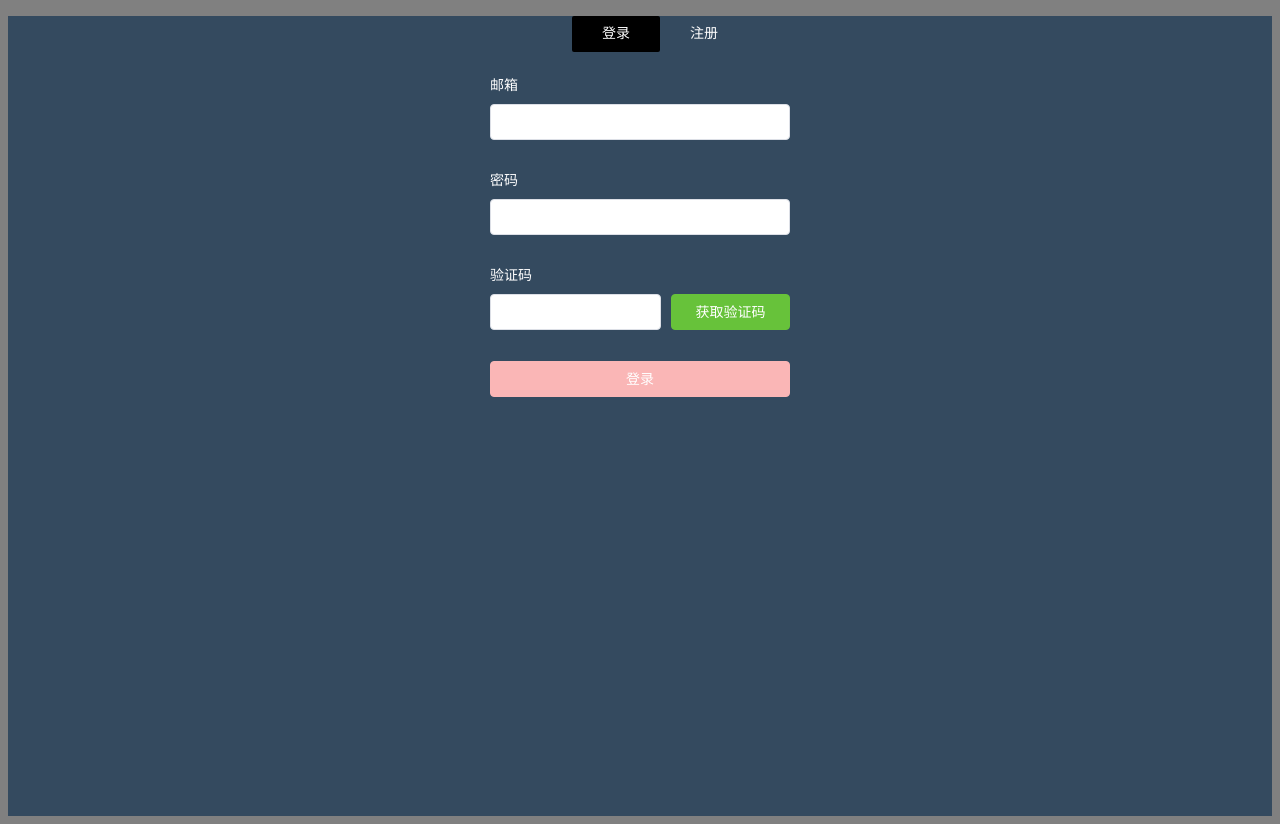
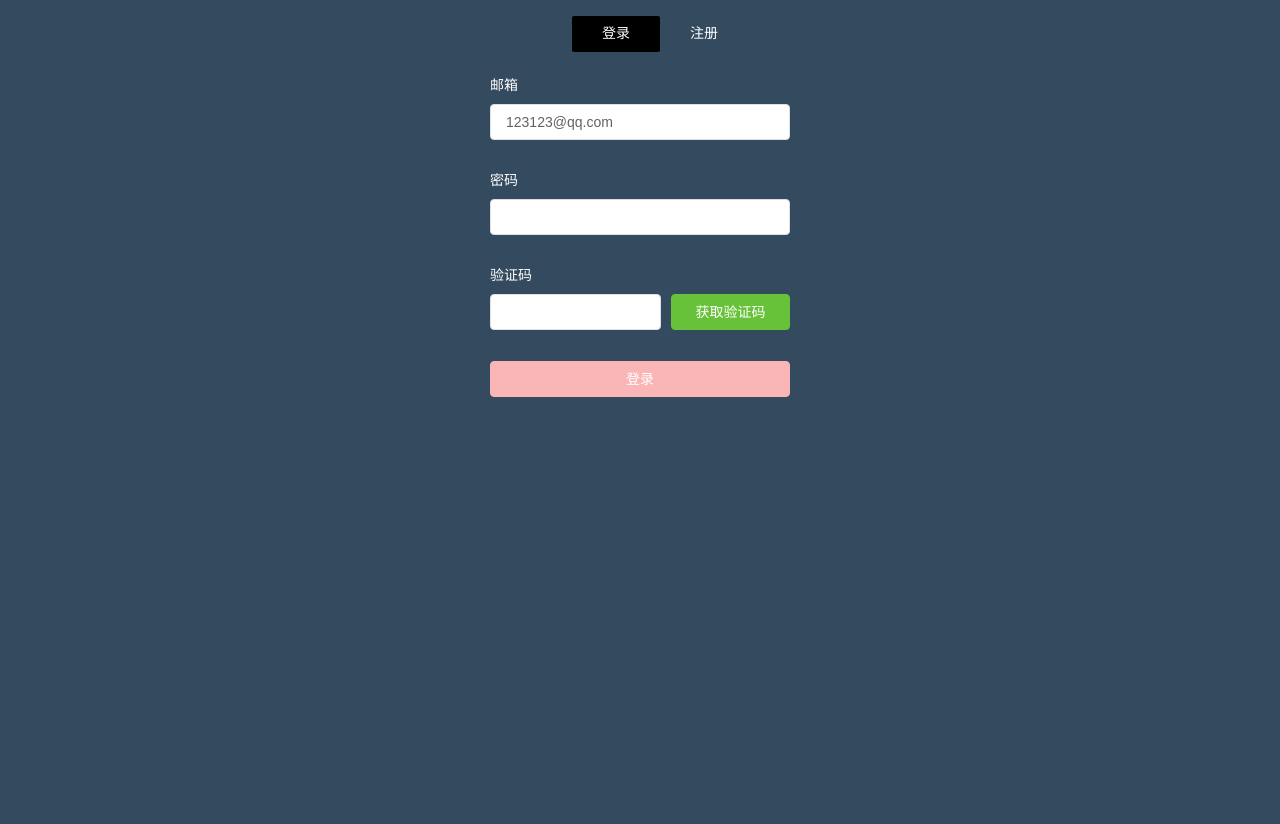
Before and after one commit to LeeYuChao/vue-mall, a Vue app: page /#/login in a window 1280 px wide. After the commit the page ends 800 px from the top, so only its background shows below. Built offline with nearby package versions, Linux system fonts and the light colour scheme.

Commit message:
'更新修改'

```diff
--- a/package.json
+++ b/package.json
@@ -13,6 +13,7 @@
     "core-js": "^3.6.5",
     "element-ui": "^2.13.2",
     "font-awesome": "^4.7.0",
+    "js-sha1": "^0.6.0",
     "vue": "^2.6.11",
     "vue-router": "^3.2.0",
     "vuex": "^3.4.0"
--- a/src/api/login.js
+++ b/src/api/login.js
@@ -1,12 +1,13 @@
-import service from '@/utils/request'
+import service from '@/utils/request';
 /**
  * 获取验证码
  */
-export function GetSms(){
+export function GetSms(data){
     return service.request({
         method: 'post',
         url: '/getSms/',
-        data: {}
+        data
+        //data：data，左边的data是变量名（key）后台接收的，右边的Data是接收的参数，如果两则都是同名的情况下，可以写成单一个即可（ES6的写法）
     })
 }
 
@@ -17,7 +18,21 @@ export function GetSms(){
  /**
  * 登录
  */
+export function Login(data){
+    return service.request({
+        method: 'post',
+        url: '/login/',
+        data
+    })
+}
 
  /**
  * 注册
  */
+export function Register(data){
+    return service.request({
+        method: 'post',
+        url: '/register/',
+        data
+    })
+}
--- a/src/router/index.js
+++ b/src/router/index.js
@@ -15,6 +15,11 @@ const routes = [
     path: "/login",
     name: "Login",
     component: () => import("../views/Login/login.vue")
+  },
+  {
+    path: "/console",
+    name: "Console",
+    component: () => import("../views/Console/Console.vue")
   }
 ];
 
--- a/src/styles/main.scss
+++ b/src/styles/main.scss
@@ -1,3 +1,3 @@
 body{
-    background-color: grey;
+    background-color: #344a5f;
 }
--- /dev/null
+++ b/src/views/Console/Console.vue
@@ -0,0 +1,12 @@
+<template>
+    <div>控制台</div>
+</template>
+<script>
+export default {
+
+}
+</script>
+
+<style scoped>
+
+</style>
--- a/src/views/Login/login.vue
+++ b/src/views/Login/login.vue
@@ -14,7 +14,7 @@
                 :model="ruleForm"
                 status-icon
                 :rules="rules"
-                ref="formName"
+                ref="loginForm"
                 class="login-form"
                 size="medium"
             >
@@ -55,13 +55,13 @@
                         <el-col :span="14">
                             <el-input
                                 id="code"
-                                v-model.number="ruleForm.code"
+                                v-model="ruleForm.code"
                                 maxlength="6"
                                 minlength="6"
                             ></el-input>
                         </el-col>
                         <el-col :span="10">
-                            <el-button type="success" class="block" @click="getSms()">获取验证码</el-button>
+                            <el-button type="success" class="block" :disabled="codeButtonStatus.status" @click="getSms()">{{ codeButtonStatus.text }}</el-button>
                         </el-col>
                     </el-row>
                 </el-form-item>
@@ -69,7 +69,7 @@
                 <el-form-item>
                     <el-button
                         type="danger"
-                        @click="submitForm('ruleForm')"
+                        @click="submitForm('loginForm')"
                         class="login-btn block"
                         :disabled="loginButtonStatus"
                     >{{ model === 'login'?'登录':'注册'}}</el-button>
@@ -81,7 +81,8 @@
 
 <script>
 //引入相关组件
-import { GetSms } from "@/api/login.js";
+import sha1 from "js-sha1";
+import { GetSms,Register,Login } from "@/api/login.js";
 import { reactive, ref, isRef, toRefs, onMounted } from "@vue/composition-api";
 import {filterStr,validateEmall,validatePassword,validateCode} from "@/utils/validate.js";
 export default {
@@ -90,7 +91,7 @@ export default {
         //验证用户名
         let CheckUsername = (rule, value, callback) => {
             //过滤特殊字符
-            ruleForm.username = filterStr(value);
+            // ruleForm.username = filterStr(value);
             value = ruleForm.username;
             if (value === "") {
                 callback(new Error("请输入用户名"));
@@ -150,9 +151,16 @@ export default {
         const model = ref("login");
         //登录按钮禁用状态
         const loginButtonStatus = ref(true);
+        //验证码按钮状态
+        const codeButtonStatus = reactive({
+            status: false,
+            text: '获取验证码'
+        });
+        //倒计时
+        const timer = ref(null);
         //表单绑定数据
         const ruleForm = reactive({
-            username: "", //用户名邮箱
+            username: "123123@qq.com", //用户名邮箱
             password: "", //用户密码
             rePassword: "", //重复密码
             code: "" //验证码
@@ -167,7 +175,8 @@ export default {
         /**
          * 声明函数
          */
-        const toggleMenu = e => {
+        //切换模块
+        const toggleMenu = (e => {
             //vue数据驱动视图渲染
             //初始化菜单数组
             menuTab.forEach(element => {
@@ -177,10 +186,20 @@ export default {
             e.current = true;
             //修改模块值
             model.value = e.type;
-            //重置表单
+            resetFromData()
+            clearCountDown()
+        });
+        //清除表单数据
+        const resetFromData = (() => {
+            //重置表单resetFields
             //2.0写法：this.$refs[formName].resetFields();
-            refs.formName.resetFields();
-        };
+            refs.loginForm.resetFields();
+        });
+        //更新按钮状态
+        const updateButtonStatus = ((params) => {
+            codeButtonStatus.status = params.status;
+            codeButtonStatus.text = params.text;
+        });
         /**
          * 获取验证码
          */
@@ -199,27 +218,123 @@ export default {
                 username: ruleForm.username,
                 model: model.value
             };
-            GetSms(requestData)
-                .then(response => {
-                    console.log(response);
+            updateButtonStatus({
+                status:true,
+                text:'发送中'
+            });
+            //请求延时2秒操作
+            setTimeout(() => {
+                GetSms(requestData).then(response => {
+                    let data = response.data;
+                    root.$message({
+                        message:data.message,
+                        type:'success'
+                    })
+                    //请求成功之后，注册按钮可以点击，且按钮进入倒计时
+                    loginButtonStatus.value = false
+                    countDown(6);
+                }).catch(error => {
+                    console.log(error);
                 })
-                .catch(error => {
-                    console.log(error);
-                });
+            }, 2000);
+            loginButtonStatus.value = false
         };
         /**
          * 提交表单
          */
-        const submitForm = formName => {
-            refs[formName].validate(valid => {
+        const submitForm = (formName => {
+             refs[formName].validate((valid) => {
+                //表单验证通过
                 if (valid) {
-                    alert("submit!");
+                    model.value === 'login' ? login() : register()
                 } else {
                     console.log("error submit!!");
                     return false;
                 }
             });
-        };
+        });
+        /**
+         * 登录
+         */
+        const login = (() => {
+            let requestData = {
+                username:ruleForm.username,
+                password:sha1(ruleForm.password),
+                code:ruleForm.code,
+            }
+            //页面跳转
+            root.$router.push({
+                name:'Console'
+            })
+            //发送登录请求
+            Login(requestData).then(response => {
+                console.log(requestData)
+            }).catch(error => {
+                console.log(error)
+            })
+        });
+        /**
+         * 注册
+         */
+        const register = (() => {
+            let requestData = {
+                username:ruleForm.username,
+                password:sha1(ruleForm.password),
+                code:ruleForm.code,
+                module:'register',
+            }
+            //模拟注册成功
+            toggleMenu(menuTab[0]);
+            clearCountDown();
+            //发送注册请求
+            Register(requestData).then(response => {
+                let data = response.data;
+                root.$message({
+                    message:data.message,
+                    type:'success'
+                })
+            //模拟注册成功
+            }).catch(error => {
+                //失败时执行的代码
+                console.log(error)
+            })
+        });
+        /**
+         * 倒计时
+         */
+        const countDown = ((number) => {
+            //判断定时器是否存在，存在则清除
+            if(timer.value){
+                clearInterval(timer.value);
+            }
+            //setTimeout  只执行一次                           setTimeout.clearTimeout(变量)
+            //setInterval 不断的执行，需要满足指定条件才会停止   setInterval.clearTimeout(变量)
+            let time = number;
+            timer.value = setInterval(() => {
+                time--
+                if(time === 0){
+                    clearInterval(timer.value);
+                    updateButtonStatus({
+                        status:false,
+                        text:'重新发送'
+                    });
+                }else{
+                    codeButtonStatus.text = `倒计时${time}秒`;
+                }
+            },1000)
+        });
+        /**
+         * 清除倒计时
+         */
+        const clearCountDown = (() => {
+            //还原验证码按钮默认状态
+            updateButtonStatus({
+                status:false,
+                text:'获取验证码'
+            });
+            //清除倒计时
+            clearInterval(timer.value);
+        });
         /**
          * 生命周期
          */
@@ -236,6 +351,7 @@ export default {
             submitForm,
             getSms,
             loginButtonStatus,
+            codeButtonStatus,
         };
     },
     created() {},
@@ -246,7 +362,7 @@ export default {
 <style lang="scss" scoped>
 //scoped：局部文件有效
 #login {
-    height: 100vh;
+    // height: 100vh;
     background-color: #344a5f;
 }
 .login-warp {
@@ -284,3 +400,20 @@ export default {
     }
 }
 </style>>
+
+<!--
+
+密码加密：
+1、在前端预先加密一次
+登录的密码：123123（普通字符串）
+经过加密后：sha1(123123) == '0c75a603b6b71628c598b1ada10f30ceced89814' (加密后的字符串)
+
+2、后台加密
+接收到字符串：'0c75a603b6b71628c598b1ada10f30ceced89814'
+后台再次加密：md5('0c75a603b6b71628c598b1ada10f30ceced89814') == '457c53b18caf685b5f8ec1c5ac80f9dc'
+最终写入数据库：  '457c53b18caf685b5f8ec1c5ac80f9dc'
+
+3、登录
+用户名与加密后的密码进行匹配，成功则登录，失败则提示
+
+-->
--- a/vue.config.js
+++ b/vue.config.js
@@ -55,20 +55,21 @@ module.exports = {
   devServer: {
     open: false,//  process.platform === "darwin"  编译完成是否打开网页
     host: "0.0.0.0",//指定使用地址，默认 localhost,0.0.0.0代表可以被外界访问
+    // host: '127.0.0.1',
     port: 8080,//访问端口
     https: false,//编译失败时刷新页面
     hot: true,//开启热加载
     hotOnly: false,
-    proxy: {// 设置代理
-      '/devApi': {
-        // 此处的写法，目的是为了 将 /api 替换成 https://www.baidu.com/
-        target: 'http://www.web-jshtml.cn/api',
-        // 允许跨域
-        changeOrigin: true,
-        ws: true,
-        pathRewrite: {
-          '^/devApi': ''
-        }
+    proxy: {
+      "/api": {
+          /* 目标代理服务器地址 */
+          target: "http://192.168.31.203:8888", //
+          /* 允许跨域 */
+          changeOrigin: true,
+          ws: false,
+          pathRewrite: {
+              "^/api": "/api"
+          }
       }
     },
     overlay: {//全屏模式下是否显示脚本错误
```
Also changed, not shown: promise.html (added, +24 -0 lines), src/utils/request.js (+14 -11 lines), 2 other files (tests, documents, lock files or other folders).
